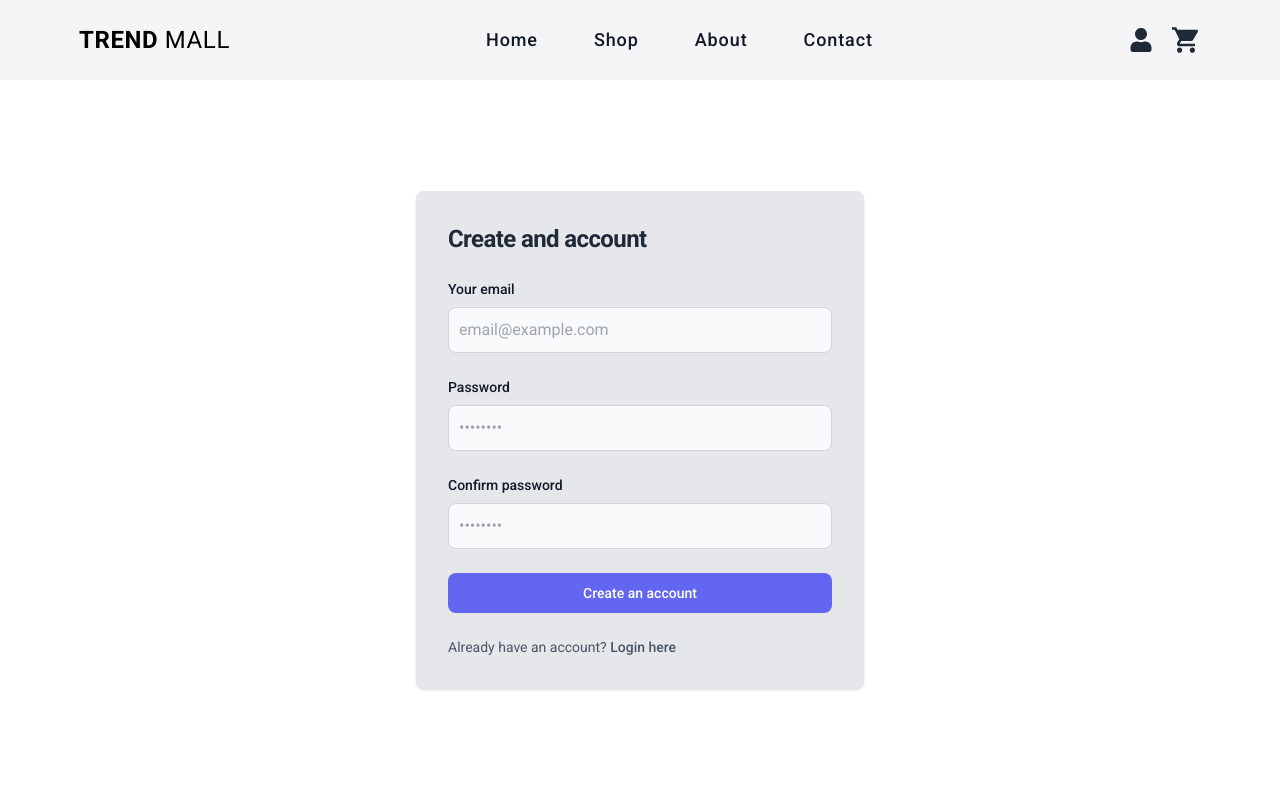
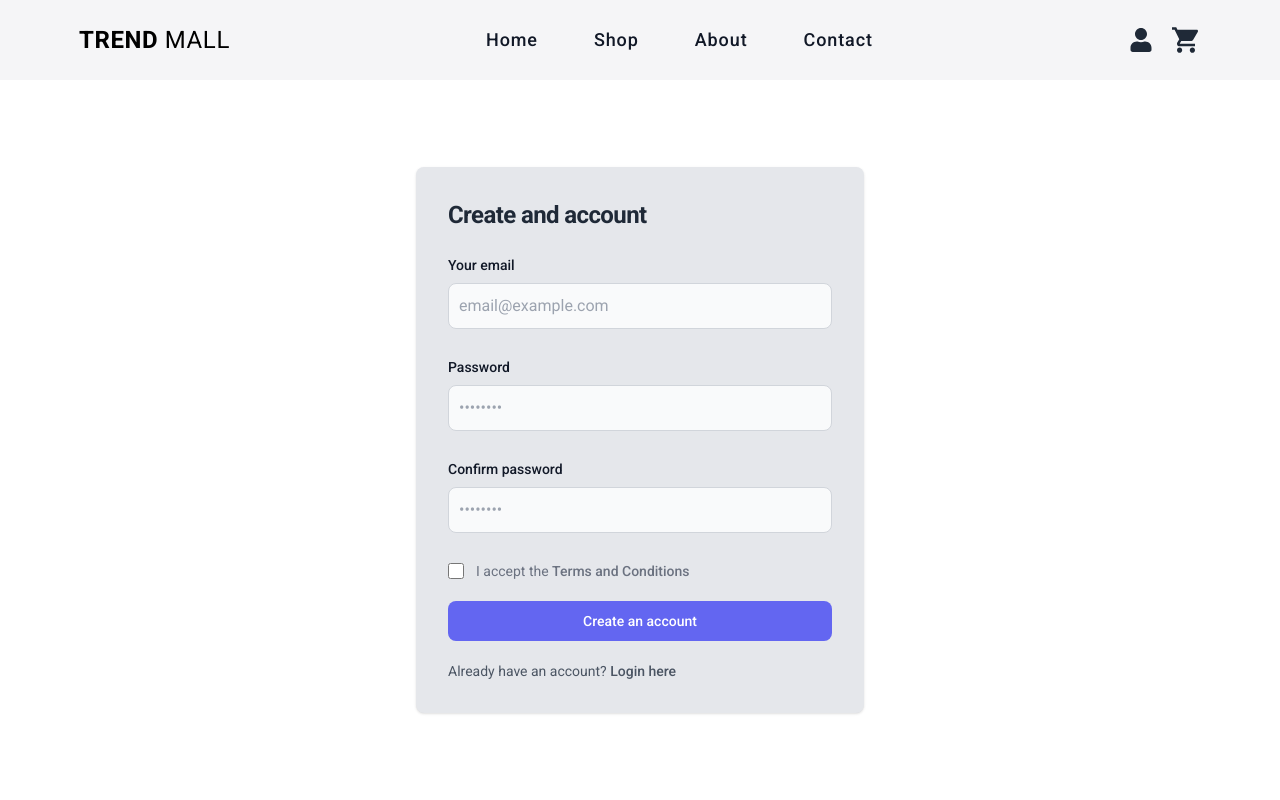
Before and after one commit to AhmedTharwat-AT/trend-mall, a React (Vite) app: page /signup in a window 1280 px wide. Shown: the top 800 px of the page. Built offline with nearby package versions, Linux system fonts and the light colour scheme.

Commit message:
added signup form validations

```diff
--- a/src/components/SignupForm.jsx
+++ b/src/components/SignupForm.jsx
@@ -1,6 +1,20 @@
+import { useForm } from "react-hook-form";
 import { Link } from "react-router-dom";
+import { validateEmail } from "../utils/helpers";
 
 function SignupForm() {
+  const {
+    register,
+    handleSubmit,
+    formState: { errors },
+  } = useForm();
+
+  function onSuccess(data) {
+    console.log(data);
+  }
+
+  console.log(errors);
+
   return (
     <div className="mx-auto  flex flex-col items-center justify-center px-6 py-8 md:h-[calc(100vh-5rem)] lg:py-0">
       <div className="w-full rounded-lg bg-gray-200 shadow   sm:max-w-md md:mt-0 xl:p-0">
@@ -8,7 +22,10 @@ function SignupForm() {
           <h1 className="text-xl font-bold leading-tight tracking-tight text-gray-800  md:text-2xl">
             Create and account
           </h1>
-          <form className="space-y-4 md:space-y-6" action="#">
+          <form
+            onSubmit={handleSubmit(onSuccess)}
+            className="space-y-4 md:space-y-5"
+          >
             <div>
               <label
                 htmlFor="email"
@@ -17,13 +34,17 @@ function SignupForm() {
                 Your email
               </label>
               <input
-                type="email"
-                name="email"
-                id="email"
                 className="w-full rounded-lg border border-gray-300 bg-gray-50 p-2.5 text-gray-800 focus:outline-[var(--color-brand-500)] "
                 placeholder="email@example.com"
-                required="asd"
+                {...register("email", {
+                  required: "This field is required",
+                  validate: (value) =>
+                    validateEmail(value) || "Enter correct email field",
+                })}
               />
+              <p className="p-1 text-sm tracking-wide text-red-600 sm:text-xs">
+                {errors.email ? errors.email.message : ""}
+              </p>
             </div>
             <div>
               <label
@@ -34,30 +55,64 @@ function SignupForm() {
               </label>
               <input
                 type="password"
-                name="password"
-                id="password"
                 placeholder="••••••••"
                 className="w-full rounded-lg border border-gray-300 bg-gray-50 p-2.5 text-gray-800 focus:outline-[var(--color-brand-500)] "
-                required=""
+                {...register("password", {
+                  required: "This field is required",
+                  minLength: {
+                    value: 5,
+                    message: "Password must be between (5-8) chars ",
+                  },
+                  maxLength: {
+                    value: 8,
+                    message: "Password must be between (5-8) chars ",
+                  },
+                })}
               />
+              <p className="p-1 text-sm tracking-wide text-red-600 sm:text-xs">
+                {errors.password ? errors.password.message : ""}
+              </p>
             </div>
             <div>
               <label
-                htmlFor="confirm-password"
+                htmlFor="confirm"
                 className="mb-2 block text-sm font-medium text-gray-900 "
               >
                 Confirm password
               </label>
               <input
                 type="password"
-                name="confirm-password"
-                htmlFor="confirm-password"
                 placeholder="••••••••"
                 className="w-full rounded-lg border border-gray-300 bg-gray-50 p-2.5 text-gray-800 focus:outline-[var(--color-brand-500)] "
-                required=""
+                {...register("confirm", {
+                  required: "This field is required",
+                  validate: (value, formValues) =>
+                    value === formValues.password || "Passwords doesnt match !",
+                })}
               />
+              <p className="p-1 text-sm tracking-wide text-red-600 sm:text-xs">
+                {errors.confirm ? errors.confirm.message : ""}
+              </p>
             </div>
-
+            <div className="flex items-center">
+              <input
+                aria-describedby="terms"
+                type="checkbox"
+                className="focus:ring-3 h-4 w-4 rounded border border-gray-300 bg-gray-50 accent-[var(--color-brand-500)] hover:accent-[var(--color-brand-500)] "
+                {...register("terms", {
+                  required: "This field is required",
+                })}
+              />
+              <label className="ml-3 block text-sm font-light text-gray-500 ">
+                I accept the{" "}
+                <a className=" font-medium hover:underline" href="#">
+                  Terms and Conditions
+                </a>
+              </label>
+              <p className="pl-1 text-sm tracking-wide text-red-600 sm:text-xs">
+                {errors.terms ? errors.terms.message : ""}
+              </p>
+            </div>
             <button
               type="submit"
               className=" w-full rounded-lg bg-[var(--color-brand-500)] px-5 py-2.5 text-center text-sm font-medium text-white hover:bg-[var(--color-brand-600)] focus:outline-none focus:ring-4"
```
